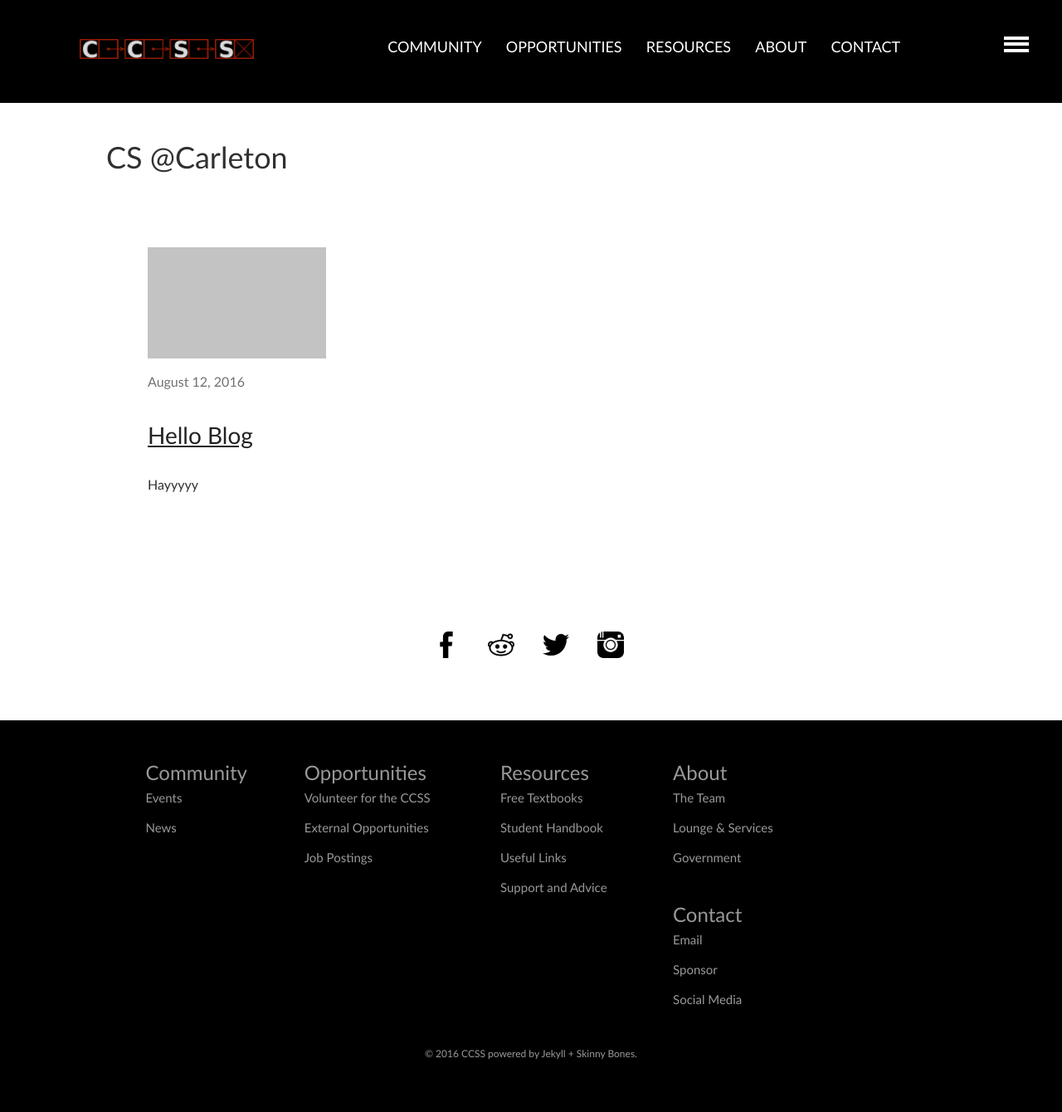
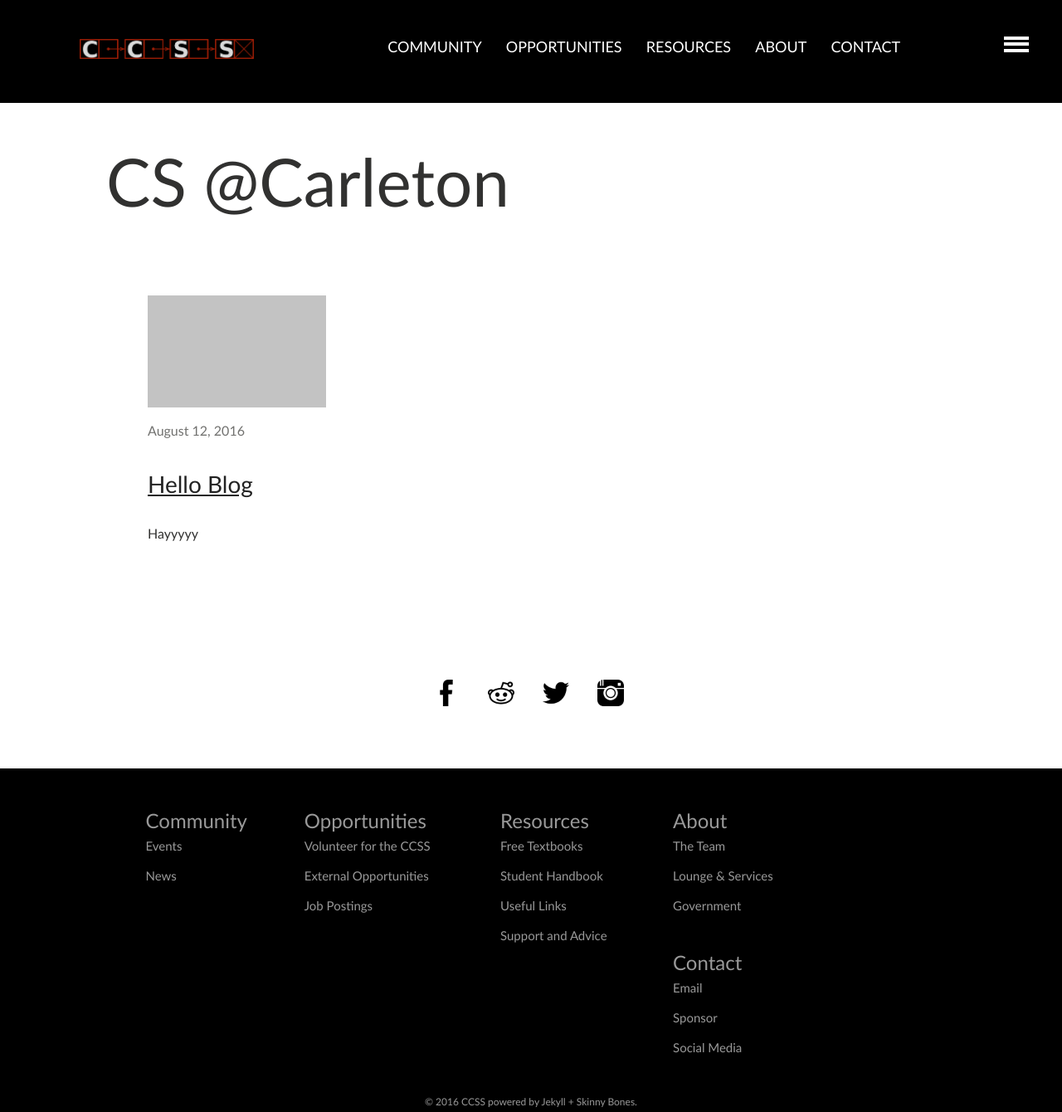
Before and after one commit to brittnylapierre/ccss_web, a Jekyll site: the page built from community/news/index.md, in a window 1280 px wide. Shown: the whole page at 83% size. Built offline with Jekyll 4.4.1, drawn with Linux system fonts in a browser that asks for light colours.

Commit message:
Updated _layout.scss

```diff
--- a/_sass/_layout.scss
+++ b/_sass/_layout.scss
@@ -594,3 +594,7 @@
         }
     }
 }
+
+.big-page-title{
+	font-size: 5rem;
+}
```
